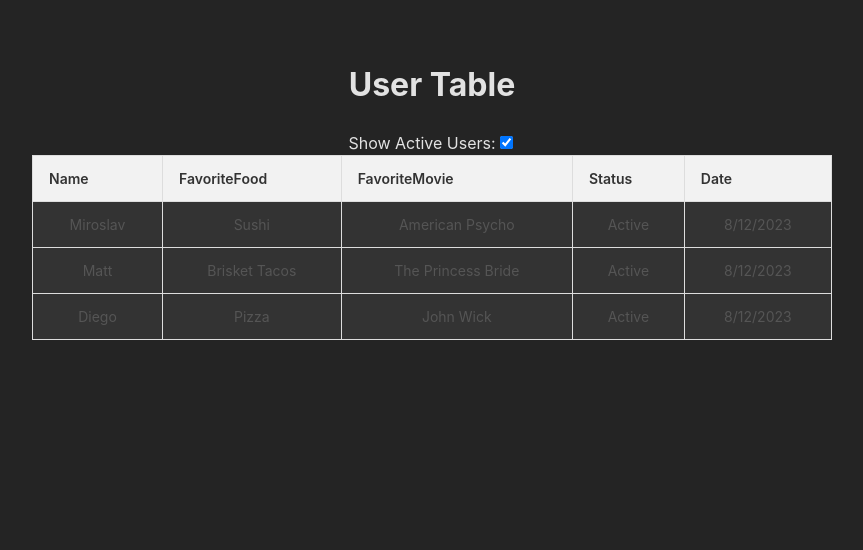
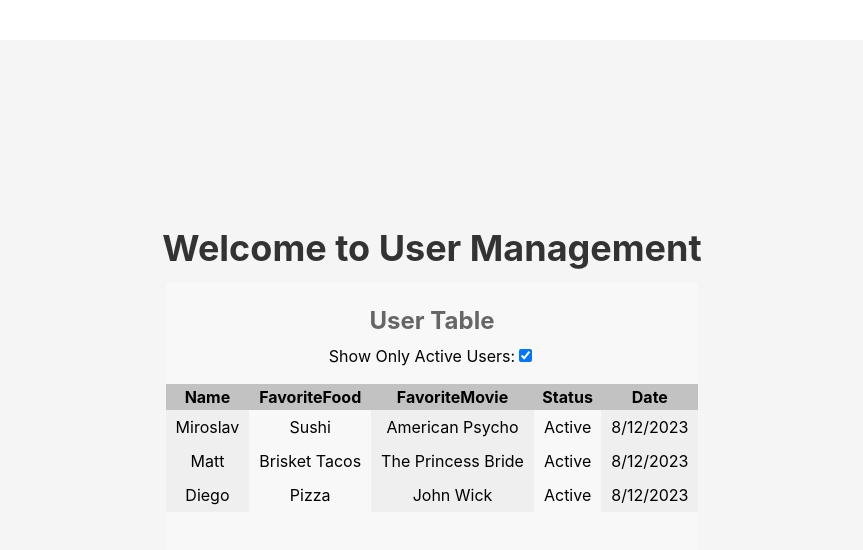
Before and after one commit to diegoareval/perseus-client, a React (Vite) app: page / in a window 1280 px wide. Shown: the top 550 px of the page, without its empty margins (208-1071 px from the left). Built offline with nearby package versions, Linux system fonts and the light colour scheme.

Commit message:
feat: add toggle actve users

```diff
--- a/src/App.tsx
+++ b/src/App.tsx
@@ -1,9 +1,15 @@
 import './styles/globals/App.css'
 import UserPage from "./pages/UserPages"
-function App() {
+import {HomeContainer, Heading} from "./styles/main"
+
+
+const App = () => {
   return (
-    <UserPage/>
-  )
-}
+    <HomeContainer>
+      <Heading>Welcome to User Management</Heading>
+      <UserPage />
+    </HomeContainer>
+  );
+};
 
-export default App
+export default App;
--- a/src/components/molecules/SortableTable.tsx
+++ b/src/components/molecules/SortableTable.tsx
@@ -1,43 +1,5 @@
-import styled from 'styled-components'
-import {IMember} from "../../interfaces/member.interface"
-
-const StyledSortableTable = styled.table`
-  border-collapse: collapse;
-  width: 100%;
-  font-size: 14px;
-  border: 1px solid #ddd;
-  margin-bottom: 16px;
-
-  th {
-    cursor: pointer;
-    padding: 12px 16px;
-    text-align: left;
-    background-color: #f2f2f2;
-    color: #333;
-    font-weight: 600;
-    border-right: 1px solid #ddd;
-  }
-
-  th:last-child {
-    border-right: none;
-  }
-
-  td {
-    padding: 12px 16px;
-    border: 1px solid #ddd;
-    color: #555;
-    border-right: 1px solid #ddd;
-    font-size: 14px;
-  }
-
-  td:last-child {
-    border-right: none;
-  }
-  tr {
-    color: white;
-    background-color: #333;
-  }
-`
+import { IMember } from '../../interfaces/member.interface'
+import { StyledSortableTable } from '../../styles/mixins'
 
 interface SortableTableProps {
   headers: (keyof IMember)[]
--- a/src/components/organisms/UserTable.tsx
+++ b/src/components/organisms/UserTable.tsx
@@ -1,11 +1,8 @@
-import styled from 'styled-components'
 import SortableTable from '../molecules/SortableTable'
 import Table from '../atoms/Table'
 import { IMember } from '../../interfaces'
-const UserTableContainer = styled.div`
-  max-width: 800px;
-  margin: 0 auto;
-`
+import { UserTableContainer } from '../../styles/mixins'
+
 
 interface UserTableProps {
   users: IMember[]
--- a/src/components/templates/UsersTemplate.tsx
+++ b/src/components/templates/UsersTemplate.tsx
@@ -1,41 +1,38 @@
-import { useState } from 'react'
-import '../../styles/globals/App.css'
-import { teamFacade } from '../../services/team-member.service'
-import { IMember } from '../../interfaces/member.interface'
-import UserTable from '../organisms/UserTable'
+import { useState } from 'react';
+import { teamFacade } from '../../services/team-member.service';
+import { IMember } from '../../interfaces/member.interface';
+import UserTable from '../organisms/UserTable';
+import { Center } from '../../styles/mixins';
+import { Container, ToggleContainer, Subheading } from '../../styles/main';
+
+
 
 export const UsersTemplate = () => {
-  const [showActive, setShowActive] = useState(true); // State for toggle
+  const [showActive, setShowActive] = useState(true);
   const [users, setUsers] = useState<IMember[]>(teamFacade.showActiveRecords());
 
-  const loadData = (property?: keyof IMember | null) => {
-    const userData: IMember[] = teamFacade.sortAndDisplayByProperty(property)
-    setUsers(userData)
-  }
+  const loadData = (property?: keyof IMember | null, status = showActive) => {
+    const userData: IMember[] = teamFacade.sortAndDisplayByProperty(property, status);
+    setUsers(userData);
+  };
 
   const handleToggle = () => {
     setShowActive(!showActive);
-    if (!showActive) {
-      setUsers(teamFacade.showActiveRecords());
-    } else {
-      loadData();
-    }
+    loadData(null, !showActive)
   };
 
   return (
-    <div>
-      <h1>User Table</h1>
-      <div>
+    <Container>
+      <Subheading>User Table</Subheading>
+      <ToggleContainer>
         <label>
-          Show Active Users:
-          <input
-            type="checkbox"
-            checked={showActive}
-            onChange={handleToggle}
-          />
+          Show Only Active Users:
+          <input type="checkbox" checked={showActive} onChange={handleToggle} />
         </label>
-      </div>
-      <UserTable loadData={loadData} users={users} />
-    </div>
-  )
-}
+      </ToggleContainer>
+      <Center V H>
+        <UserTable loadData={loadData} users={users} />
+      </Center>
+    </Container>
+  );
+};
--- a/src/services/team-member.service.ts
+++ b/src/services/team-member.service.ts
@@ -79,8 +79,8 @@ class TeamMemberFacade implements ITeamMemberFacade {
    * @param {keyof IMember} property - The property to sort by.
    * @returns IMember[]
    */
-  public sortAndDisplayByProperty(property?: keyof IMember | null): IMember[] {
-    const allMembers: IMember[] = this.teamInstance.getAllMembers()
+  public sortAndDisplayByProperty(property?: keyof IMember | null, status?: boolean): IMember[] {
+    const allMembers: IMember[] = status? this.showActiveRecords(): this.teamInstance.getAllMembers()
 
     const sortedMembers = [...allMembers].sort((a, b) =>
       this.compareMembersByProperty(a, b, property || "Name"),
--- a/src/styles/globals/index.css
+++ b/src/styles/globals/index.css
@@ -2,14 +2,4 @@
   font-family: Inter, system-ui, Avenir, Helvetica, Arial, sans-serif;
   line-height: 1.5;
   font-weight: 400;
-
-  color-scheme: light dark;
-  color: rgba(255, 255, 255, 0.87);
-  background-color: #242424;
-
-  font-synthesis: none;
-  text-rendering: optimizeLegibility;
-  -webkit-font-smoothing: antialiased;
-  -moz-osx-font-smoothing: grayscale;
-  -webkit-text-size-adjust: 100%;
 }
--- /dev/null
+++ b/src/styles/main/index.ts
@@ -0,0 +1 @@
+export * from './main.styles';
--- /dev/null
+++ b/src/styles/main/main.styles.ts
@@ -0,0 +1,40 @@
+import styled from "styled-components";
+
+export const Container = styled.div`
+  display: flex;
+  flex-direction: column;
+  align-items: center;
+  justify-content: start;
+  height: 50vh;
+  background-color: #f8f8f8;
+`;
+
+export const Title = styled.h1`
+  font-size: 24px;
+  margin-bottom: 16px;
+`;
+
+export const ToggleContainer = styled.div`
+  margin-bottom: 16px;
+`;
+
+export const HomeContainer = styled.div`
+  background-color: #f5f5f5;
+  min-height: 100vh;
+  display: flex;
+  flex-direction: column;
+  justify-content: center;
+  align-items: center;
+`;
+
+export const Heading = styled.h1`
+  font-size: 36px;
+  color: #333;
+  margin-bottom: 8px;
+`;
+
+export const Subheading = styled.h2`
+  font-size: 24px;
+  color: #666;
+  margin-bottom: 5px;
+`;
--- /dev/null
+++ b/src/styles/mixins/center.style.tsx
@@ -0,0 +1,27 @@
+import styled, { css } from "styled-components";
+
+interface CenterProps {
+  V?: boolean;
+  H?: boolean;
+}
+
+export const CenterV = css`
+  display: flex;
+  align-items: center;
+`;
+
+export const CenterH = css`
+  display: flex;
+  justify-content: center;
+`;
+
+export const CenterVH = css`
+  display: flex;
+  justify-content: center;
+  align-items: center;
+`;
+
+export const Center = styled.div<CenterProps>`
+  ${props => (props.V ? CenterV : '')}
+  ${props => (props.H ? CenterH : '')}
+`;
--- /dev/null
+++ b/src/styles/mixins/index.ts
@@ -0,0 +1,2 @@
+export * from './center.style';
+export * from './table.style';
--- /dev/null
+++ b/src/styles/mixins/table.style.ts
@@ -0,0 +1,37 @@
+import styled from 'styled-components'
+
+export const StyledSortableTable = styled.table`
+  caption-side: top;
+  border: none;
+  border-collapse: collapse;
+  caption-side: bottom;
+  td,
+  th {
+    border: none;
+  }
+  td {
+    padding: 5px 10px;
+  }
+
+  tbody tr {
+    :nth-of-type(odd) {
+      background-color: #efefef;
+    }
+    :hover {
+      background-color: lightpink;
+    }
+  }
+  thead > tr {
+    background-color: #c2c2c2;
+    cursor: pointer;
+  }
+  caption {
+    font-size: 0.9em;
+    padding: 5px;
+    font-weight: bold;
+  }
+`
+export const UserTableContainer = styled.div`
+  max-width: 800px;
+  margin: 0 auto;
+`
```
